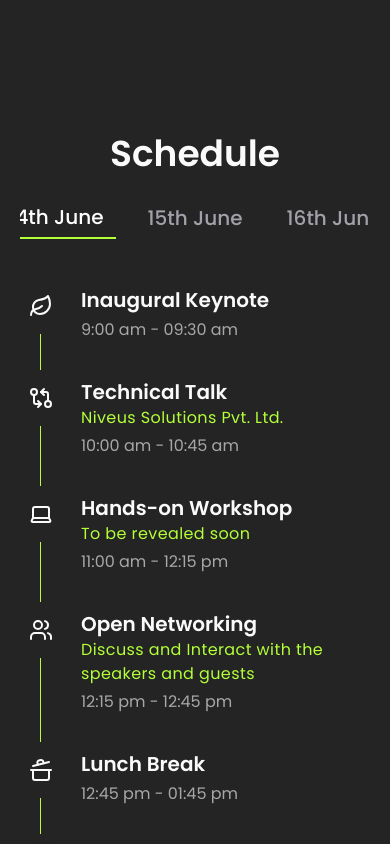
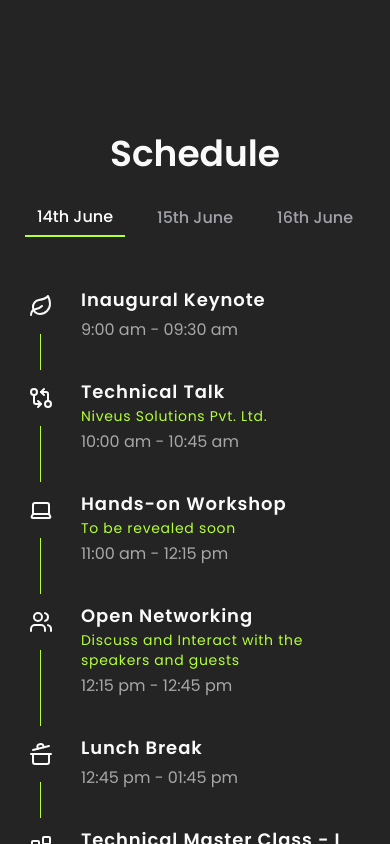
Before and after one commit to so-sc/devhost-2024, a Next.js app: page / in a window 390 px wide. Shown: the part 1156-2000 px from the top of the page. Built offline with nearby package versions, Linux system fonts and the light colour scheme.

Commit message:
fix: mobile view

```diff
--- a/src/components/Schedule.tsx
+++ b/src/components/Schedule.tsx
@@ -217,10 +217,10 @@ const Schedule = () => {
                       <span className="absolute flex items-center justify-center w-10 h-10 bg-background rounded-full -start-5 ring-8 ring-background">
                         {event.icon}
                       </span>
-                      <h3 className="flex items-center text-xl font-semibold">
+                      <h3 className="flex items-center md:text-xl text-lg tracking-wider font-semibold">
                         {event.title}
                       </h3>
-                      <div className="mb-2 text-primary tracking-wide">
+                      <div className="mb-2 text-primary md:text-base text-sm tracking-wider">
                         {event.speaker}
                       </div>
                       <time className="block mb-2 font-normal leading-none text-white/60">
--- a/src/components/ui/tabs.tsx
+++ b/src/components/ui/tabs.tsx
@@ -29,7 +29,7 @@ const TabsTrigger = React.forwardRef<
   <TabsPrimitive.Trigger
     ref={ref}
     className={cn(
-      "inline-flex items-center justify-center whitespace-nowrap px-3 py-1.5 text-xl font-medium focus-visible:ring-offset-2 disabled:pointer-events-none disabled:opacity-50 data-[state=active]:border-b-2 border-primary data-[state=active]:text-white",
+      "inline-flex items-center justify-center whitespace-nowrap px-3 py-1.5 md:text-lg text-base font-medium focus-visible:ring-offset-2 disabled:pointer-events-none disabled:opacity-50 data-[state=active]:border-b-2 border-primary data-[state=active]:text-white",
       className
     )}
     {...props}
```
